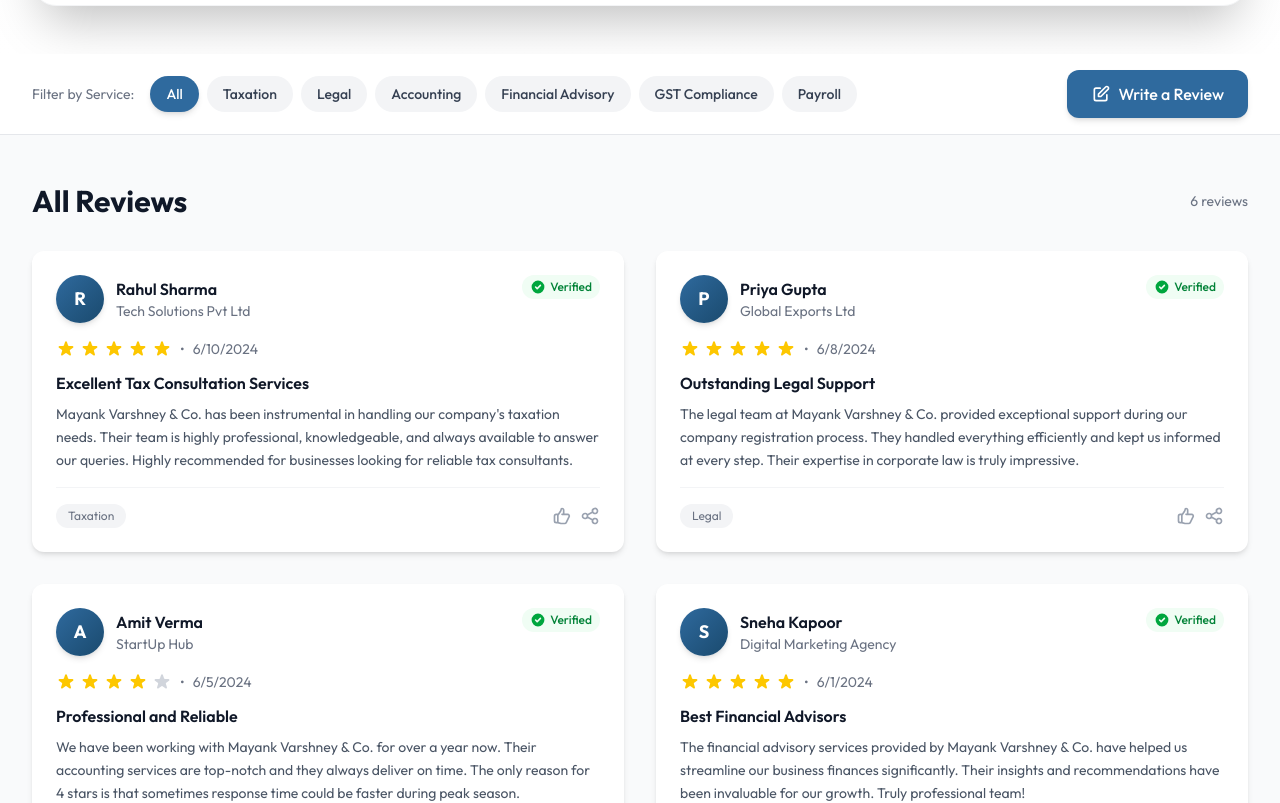
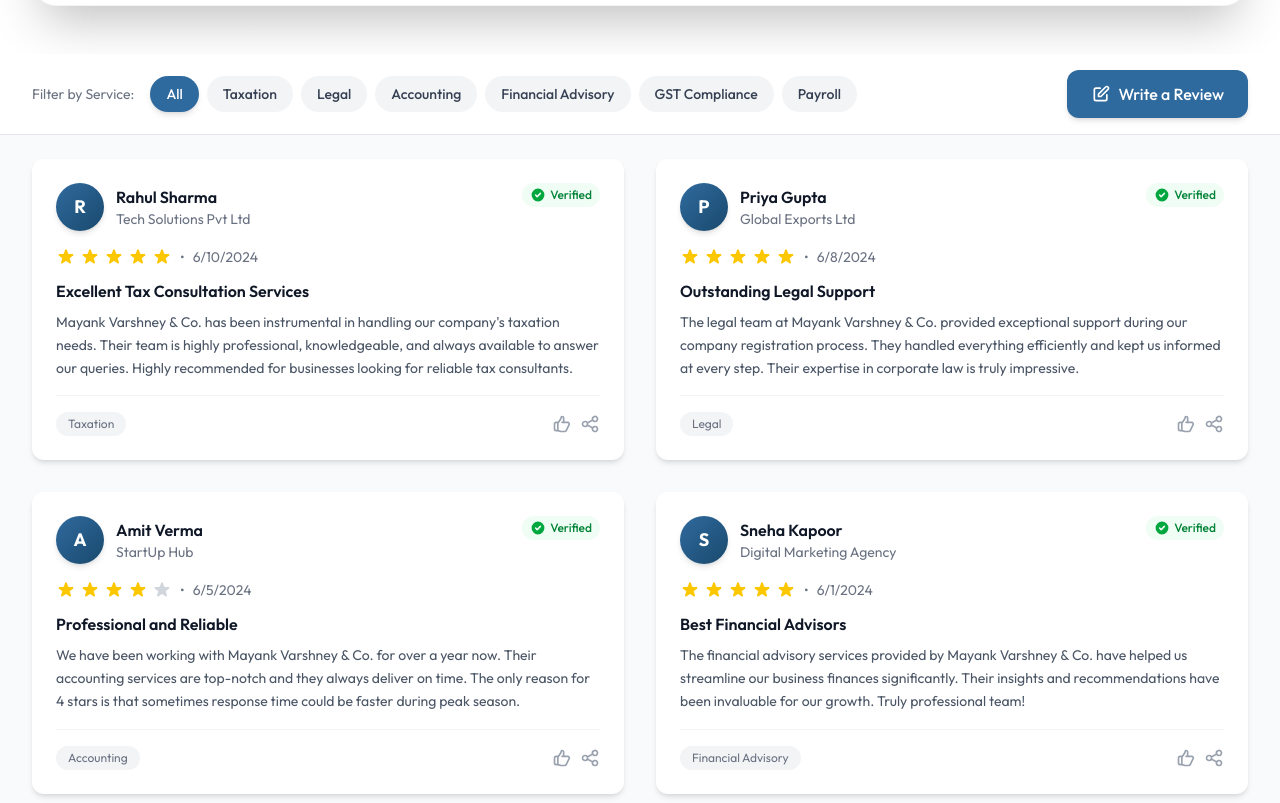
Before and after one commit to Deepanshumelkani77/mayankvarshney, a React app in the folder frontend/: page /review in a window 1280 px wide. Shown: the part 600-1403 px from the top of the page. Built offline with nearby package versions, Linux system fonts and the light colour scheme; the HTML template or start-up script is replaced by a standard one.

Commit message:
completed

```diff
--- a/frontend/src/pages/Review.jsx
+++ b/frontend/src/pages/Review.jsx
@@ -197,14 +197,9 @@ const Review = () => {
       </div>
 
       {/* Reviews Section */}
-      <div className="py-12">
+      <div className="py-12 pt-6">
         <div className="max-w-8xl mx-auto px-4 sm:px-6 lg:px-8">
-          <div className="flex items-center justify-between mb-8">
-            <h2 className="text-2xl md:text-3xl font-bold text-gray-900">
-              {selectedFilter === 'All' ? 'All Reviews' : `${selectedFilter} Reviews`}
-            </h2>
-            <span className="text-sm text-gray-500">{filteredReviews.length} reviews</span>
-          </div>
+
 
           {filteredReviews.length === 0 ? (
             <div className="text-center py-12 bg-white rounded-lg shadow-sm">
```
